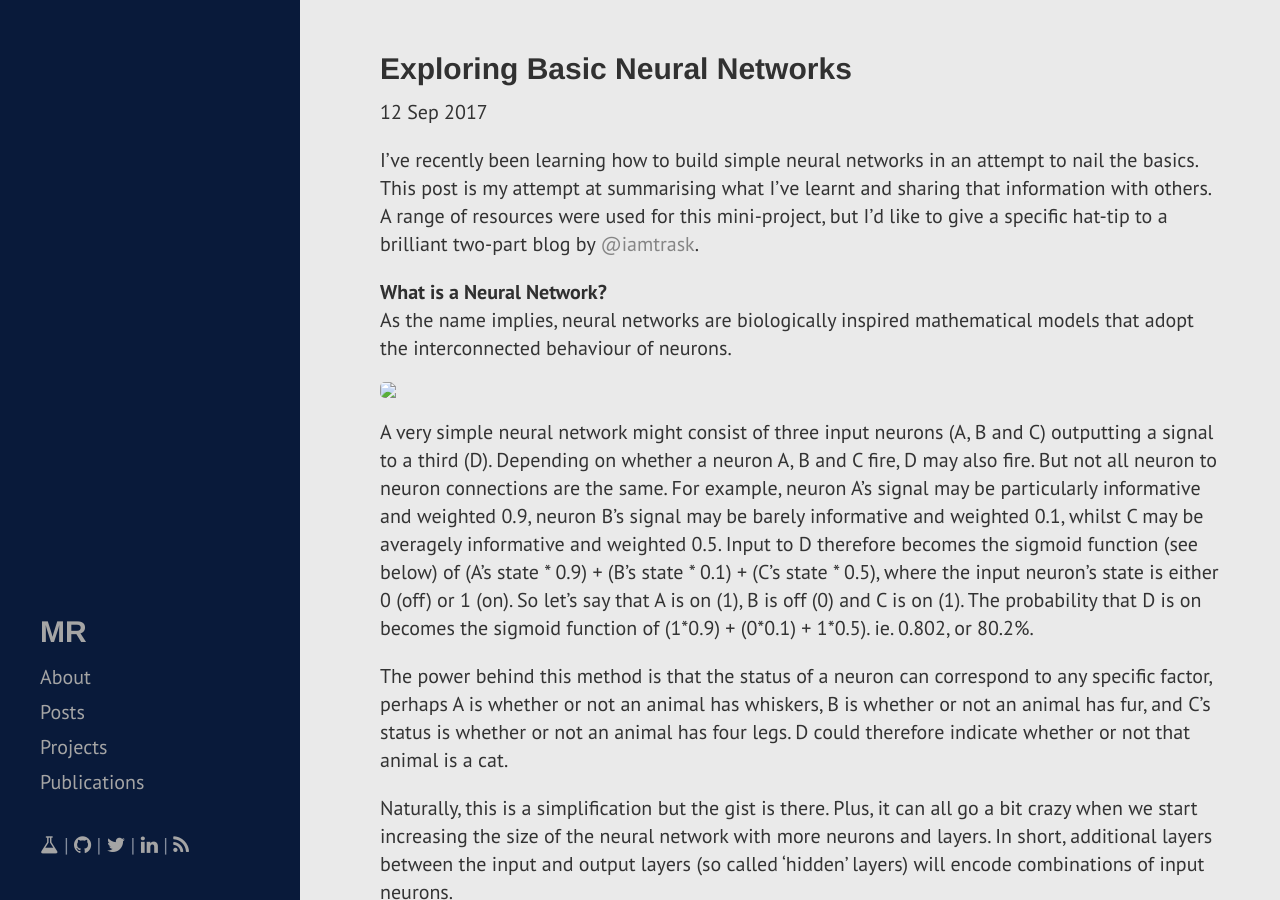
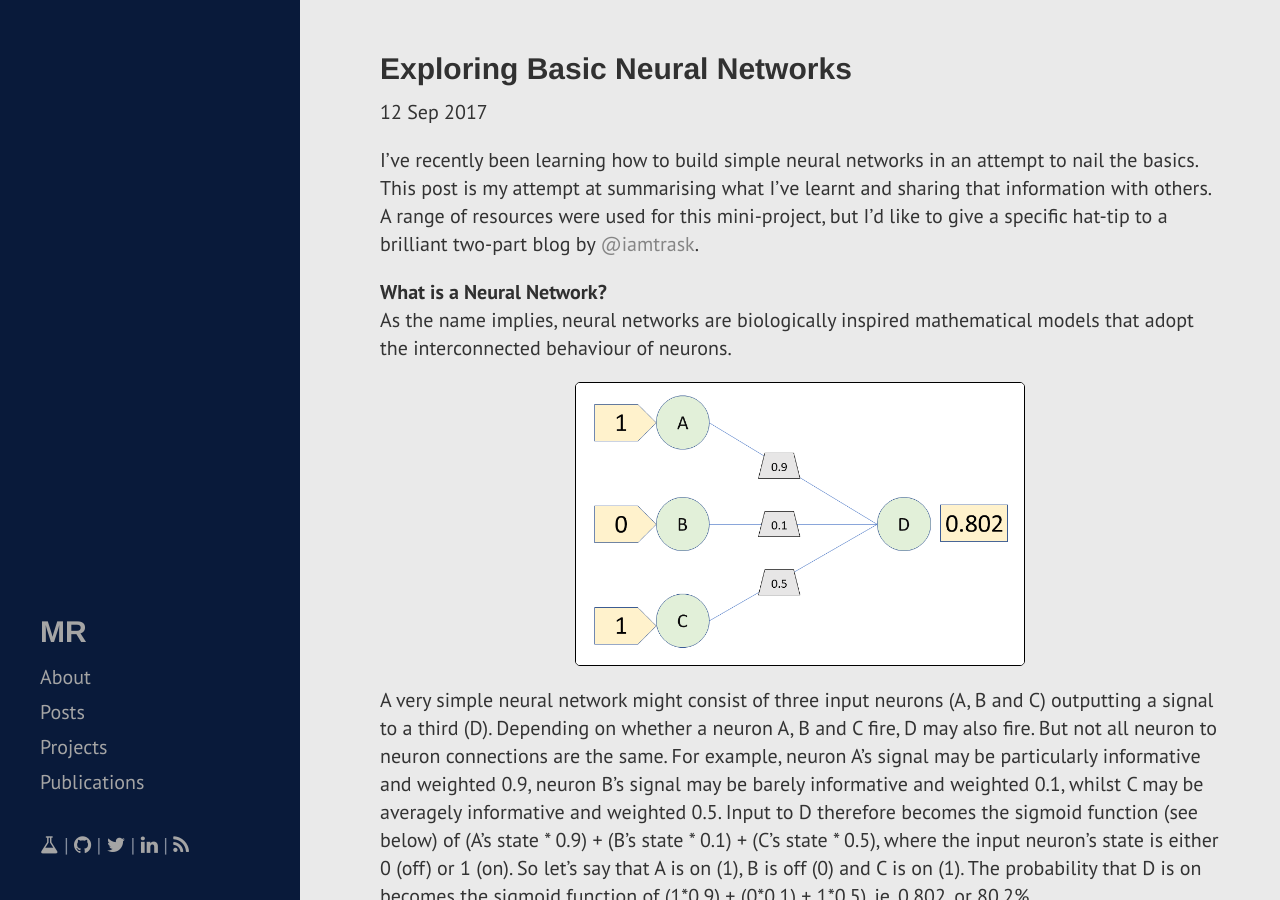
Before and after one commit to mattravenhall/mattravenhall.github.io, a Jekyll site: the page built from _posts/2017-09-04-Basic-Neural-Networks.md, in a window 1280 px wide and 900 px high. Built offline with Jekyll 4.4.1, drawn with Linux system fonts in a browser that asks for light colours.

Commit message:
Img added to NN post

```diff
--- a/_posts/2017-09-04-Basic-Neural-Networks.md
+++ b/_posts/2017-09-04-Basic-Neural-Networks.md
@@ -9,7 +9,7 @@
 **What is a Neural Network?**<br>
 As the name implies, neural networks are biologically inspired mathematical models that adopt the interconnected behaviour of neurons.
 
-<img src="/assets/NNdiagram.png">
+<img style="display: block; margin: 0 auto; border: 1px solid black" alt="Simple Neural Network." hspace="20" src="/assets/NNdiagram.png" width="450px">
 
 A very simple neural network might consist of three input neurons (A, B and C) outputting a signal to a third (D). Depending on whether a neuron A, B and C fire, D may also fire. But not all neuron to neuron connections are the same. For example, neuron A's signal may be particularly informative and weighted 0.9, neuron B's signal may be barely informative and weighted 0.1, whilst C may be averagely informative and weighted 0.5. Input to D therefore becomes the sigmoid function (see below) of (A's state \* 0.9) + (B's state \* 0.1) + (C's state \* 0.5), where the input neuron's state is either 0 (off) or 1 (on).  So let's say that A is on (1), B is off (0) and C is on (1). The probability that D is on becomes the sigmoid function of (1\*0.9) + (0\*0.1) + 1\*0.5). ie. 0.802, or 80.2%.
 
```
Also changed, not shown: assets/NNdiagram.png (added).
